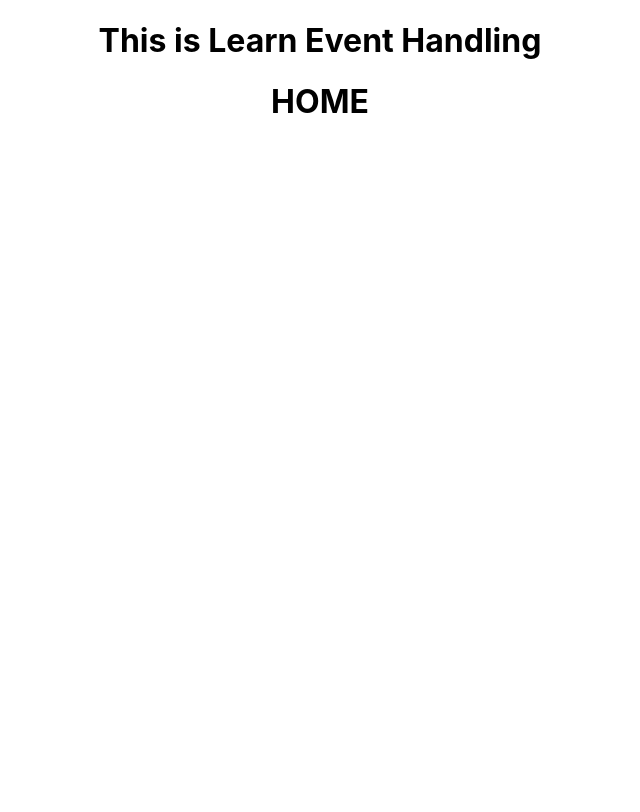
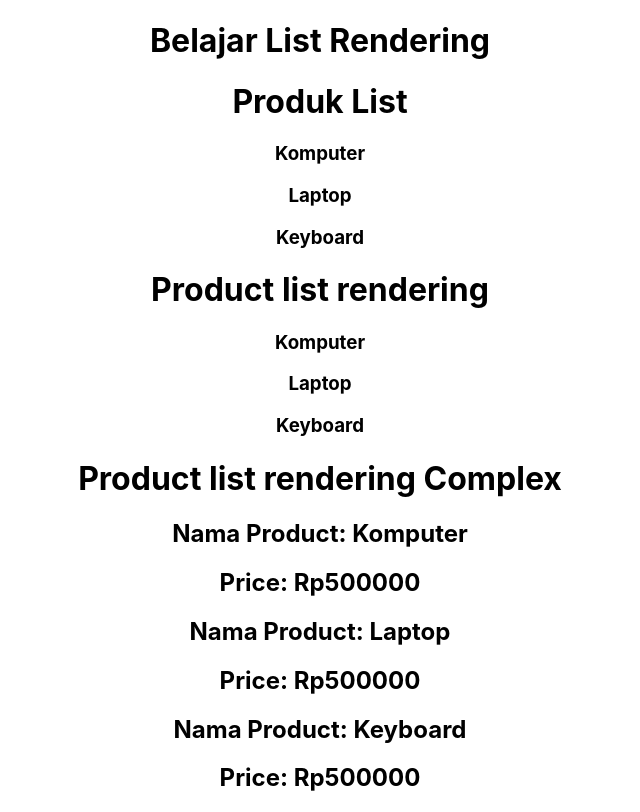
Before and after one commit to hanafiridwan/materi_reactJS, a React (Create React App) app: page / in a window 1280 px wide. Shown: the whole page, without its empty margins (320-960 px from the left). Built offline with nearby package versions, Linux system fonts and the light colour scheme.

Commit message:
Materi List Rendering

```diff
--- a/src/App.js
+++ b/src/App.js
@@ -3,6 +3,7 @@ import './App.css';
 import Classconditionalrendering from './Conditionalrendering/Classconditionalrendering';
 import ClassEventHandling from './FuncEventHandling/ClassEventHandling';
 import FuncEventHandling from './FuncEventHandling/FuncEventHandling';
+import Renderinglist from './Renderinglist/Renderinglist';
 import ObjectDestructing from './object destructing/ObjectDestructing';
 import ClassProps from './props/ClassProps';
 import FuncProps from './props/FuncProps';
@@ -47,13 +48,24 @@ import ClassState from './state/ClassState';
 //   );
 // }
 
+// function App(){
+//   return(
+//     <div className="App">
+//       <h1>This is Learn Event Handling</h1>
+//       {/* <FuncEventHandling /> */}
+//       {/* <ClassEventHandling /> */}
+//       {/* <Classconditionalrendering /> */}
+//     </div>
+
+//   );
+// }
+
 function App(){
   return(
     <div className="App">
-      <h1>This is Learn Event Handling</h1>
-      {/* <FuncEventHandling /> */}
-      {/* <ClassEventHandling /> */}
-      <Classconditionalrendering />
+      <h1>Belajar List Rendering</h1>
+      <Renderinglist />
+
     </div>
 
   );
--- /dev/null
+++ b/src/Renderinglist/Renderinglist.jsx
@@ -0,0 +1,42 @@
+import React from 'react'
+
+export default function Renderinglist() {
+  const productlist = ["Komputer", "Laptop", "Keyboard"] //ini teknik list rendering ke 2. dijadikan array dahulu baru di render
+  const productlistComplex = [
+    {
+      name : 'Komputer',
+      price : '500000'
+    },
+    {
+      name : 'Laptop',
+      price : '500000'
+    },
+    {
+      name : 'Keyboard',
+      price : '500000'
+    }
+  ]
+  return (
+    <div>
+      {/* yg ini teknik list renderng ke 1 */}
+      <h1>Produk List</h1>
+      <h3>Komputer</h3>
+      <h3>Laptop</h3>
+      <h3>Keyboard</h3>
+
+    <h1>Product list rendering</h1>
+      {productlist.map((item) => (
+        <h3>{item}</h3> //karena array diatas berbentuk string maka tinggal panggil item saja
+      ))}
+
+      <h1>Product list rendering Complex</h1>
+      {productlistComplex.map((product) => (
+        //karena array diatas berbentuk objek makanya dipanggil nama dalam kurung plus name and price nya
+        <div>
+          <h2>Nama Product: {product.name}</h2>
+          <h2>Price: Rp{product.price}</h2>
+        </div>
+      ))}
+    </div>
+  )
+}
```
